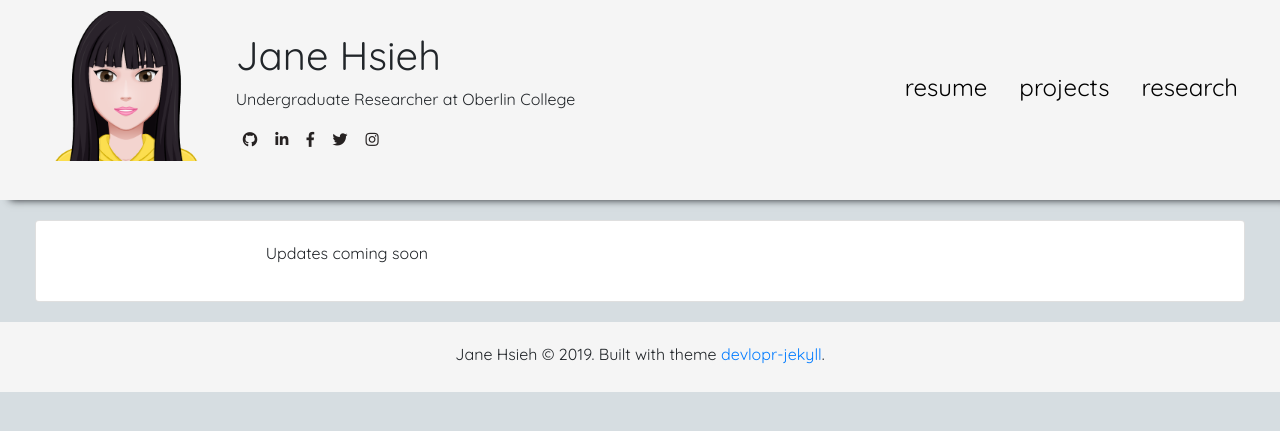
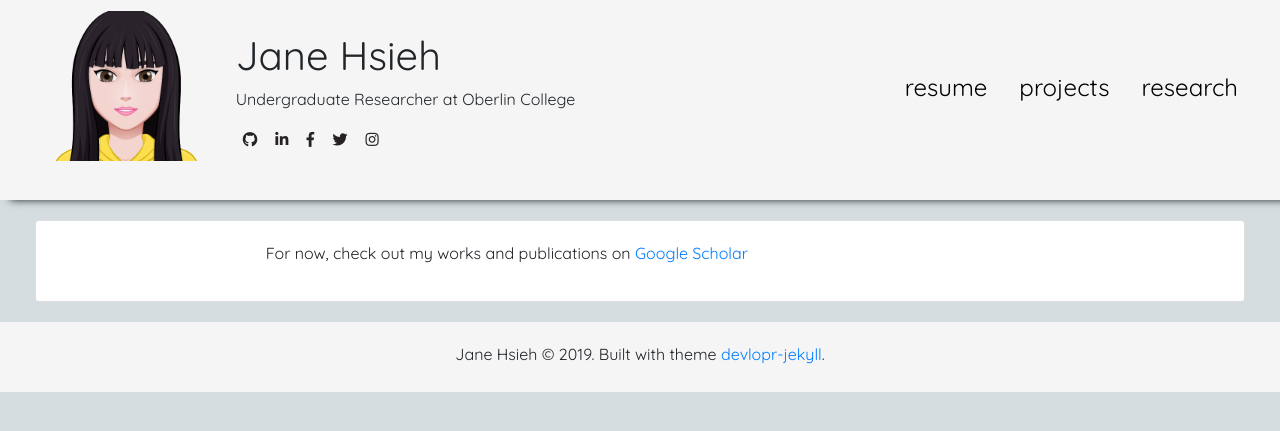
Before and after one commit to janeon/janeon.github.io, a Jekyll site: the page built from research.md, in a window 1280 px wide. Shown: the top 431 px of the page. Built offline with Jekyll 4.4.1, drawn with Linux system fonts in a browser that asks for light colours; nearby versions of some CDN libraries.

Commit message:
redirecting to gscholar

```diff
--- a/research.md
+++ b/research.md
@@ -3,4 +3,4 @@ layout: page
 title: research
 ---
 
-Updates coming soon
+For now, check out my works and publications on [Google Scholar](https://scholar.google.com/citations?user=-Dab8wMAAAAJ&hl=en&oi=ao)
```
